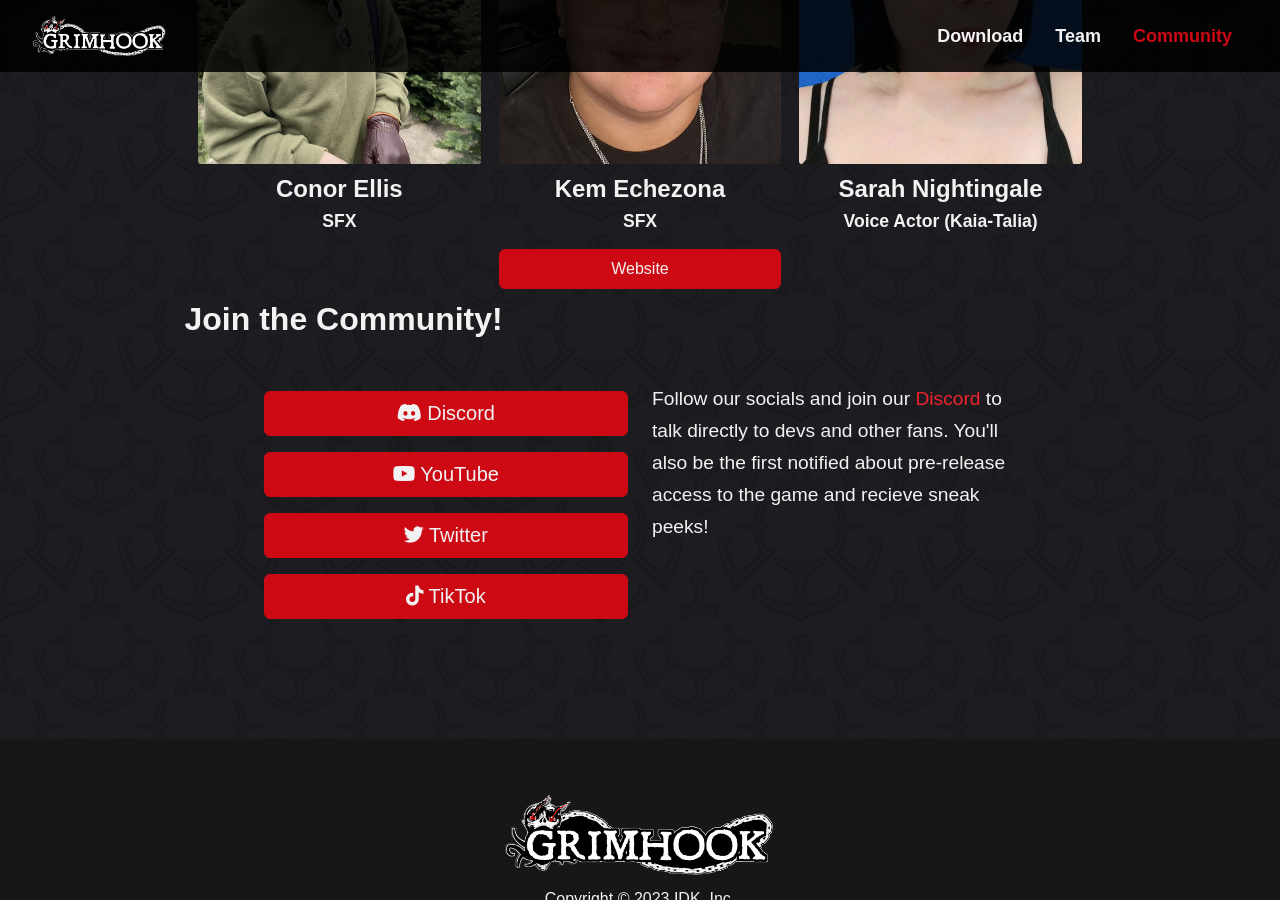
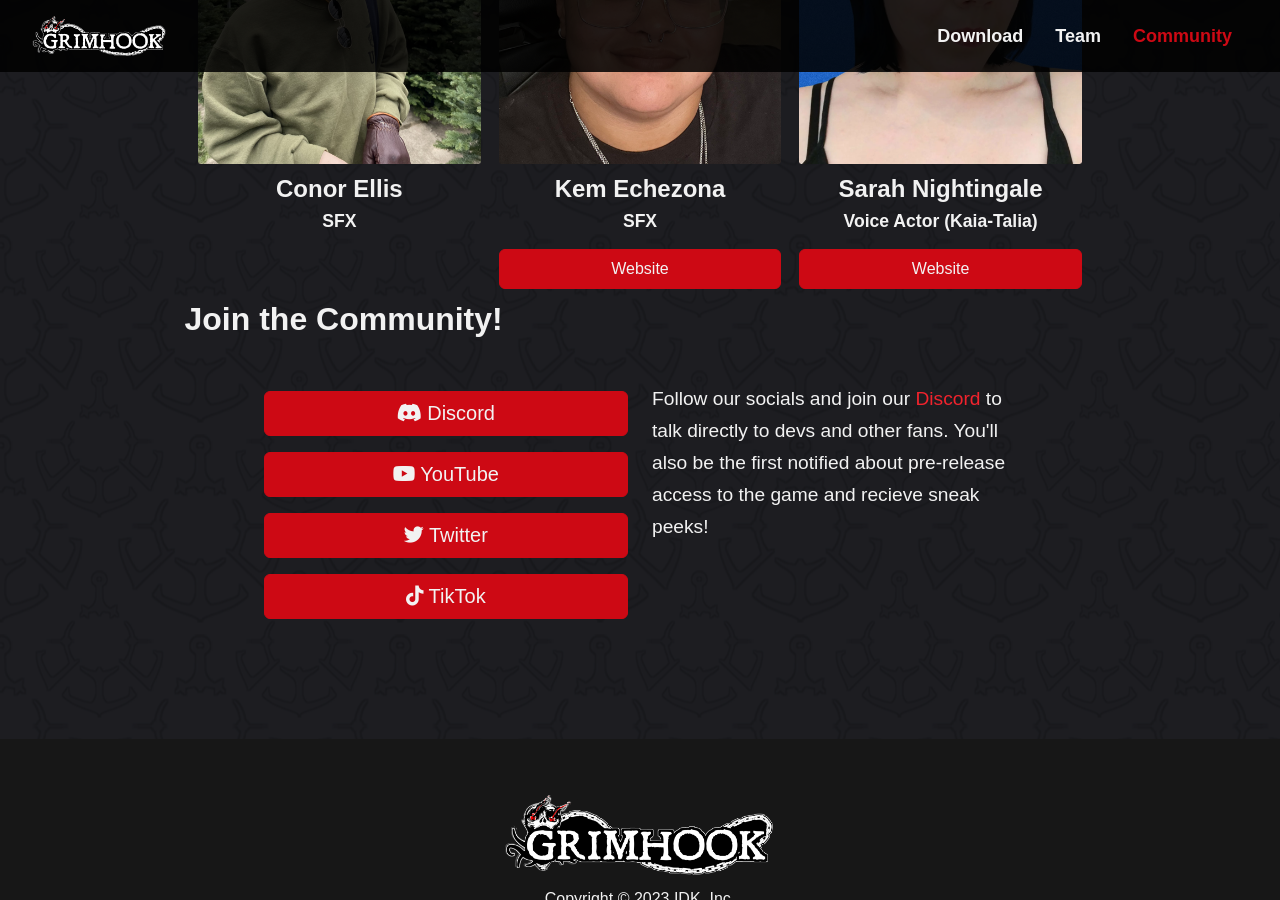
Before and after one commit to GrimhookDevelopers/GrimhookGame.github.io, a Jekyll site: the page built from _pages/home.md, in a window 1280 px wide and 900 px high, scrolled down 3504 px. Built offline with Jekyll 4.4.1, drawn with Linux system fonts in a browser that asks for light colours; nearby versions of some CDN libraries.

Commit message:
Update team.yml

```diff
--- a/_data/team.yml
+++ b/_data/team.yml
@@ -103,3 +103,5 @@
 - name: Sarah Nightingale
   role: Voice Actor (Kaia-Talia)
   portrait: Sarah_Nightingale
+  link: https://www.nightingale-voices.com/sarah
+  link-name: Website
```
